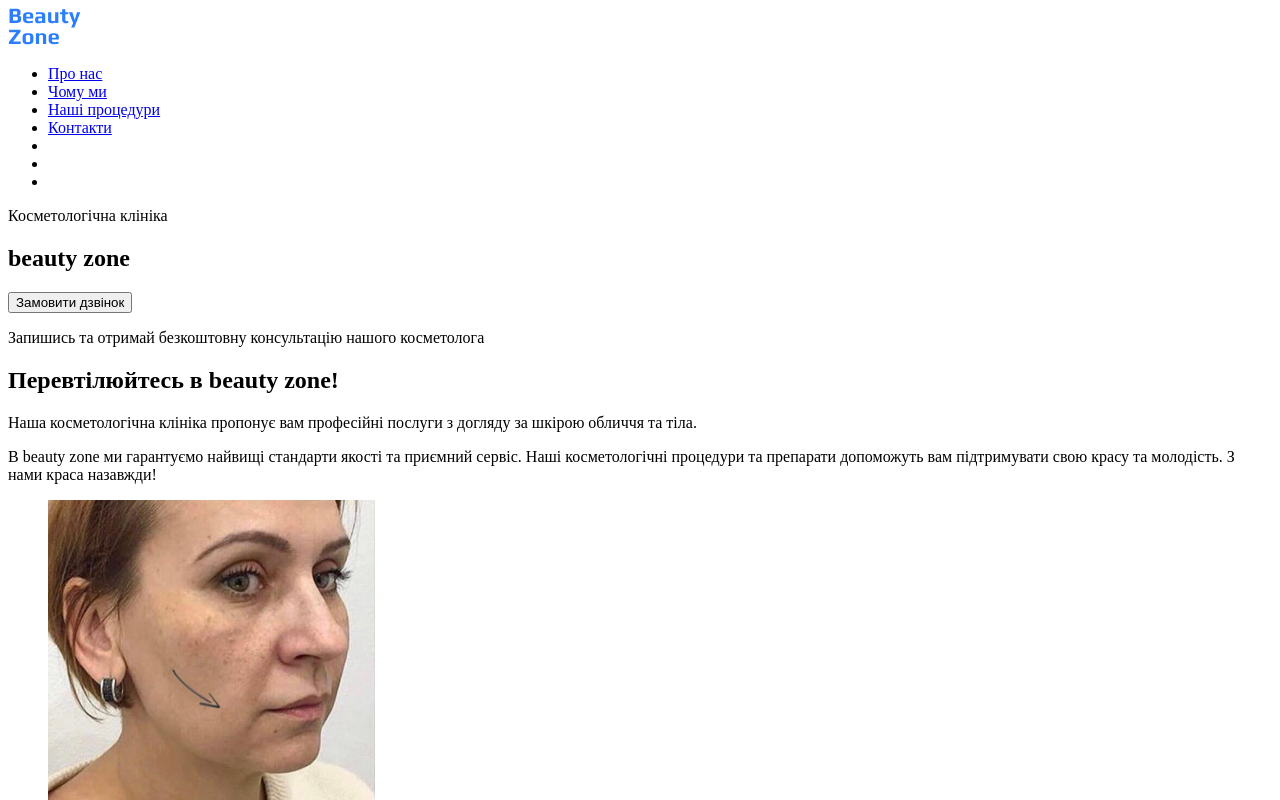
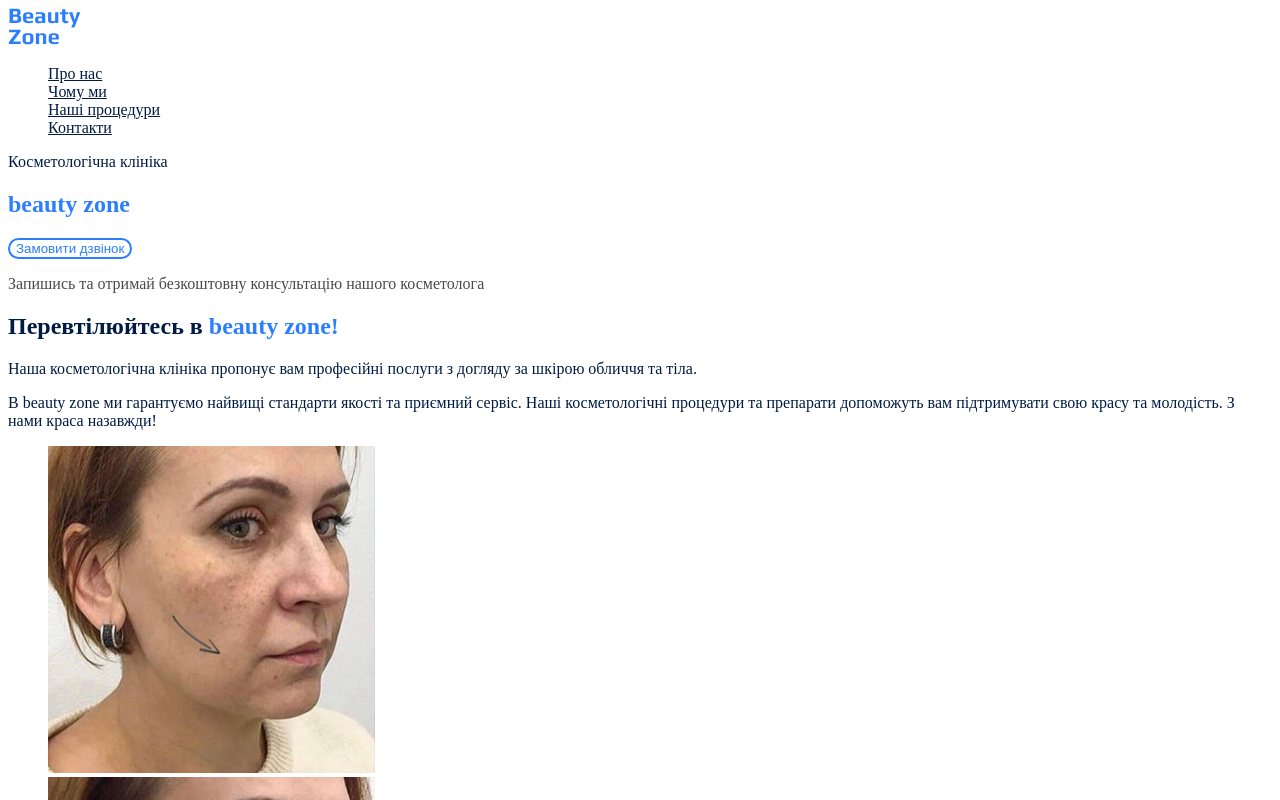
Before and after one commit to DimaPo5/genius-homework-1, a plain HTML site: page index.html in a window 1280 px wide. Both pictures are taken after a click on the button "Замовити дзвінок". Shown: the top 800 px of the page. Drawn offline with Linux system fonts and the light colour scheme.

Commit message:
add class in css

```diff
--- /dev/null
+++ b/css/styles.css
@@ -0,0 +1,74 @@
+:root {
+  --color-white: #fff;
+  --color-blue-light: #2b7fff;
+  --color-blue-dark: #011c44;
+  --color-gray-light: #4a4a4a;
+  --color-gray-dark: #747272;
+}
+
+ul {
+  list-style-type: none;
+}
+
+/* button */
+.button {
+  border-radius: 32px;
+  background: var(--color-blue-light, #2b7fff);
+  color: var(--color-white, #fff);
+  cursor: pointer;
+}
+.button:hover {
+  border-radius: 32px;
+  border: 2px solid var(--color-blue-light);
+  background: transparent;
+  color: var(--color-blue-light);
+}
+.button:focus {
+  border-radius: 32px;
+  border: 2px solid var(--color-blue-light);
+  background: transparent;
+  color: var(--color-blue-light);
+}
+/* link */
+.link {
+  color: var(--color-blue-dark);
+}
+.link:hover {
+  color: var(--color-blue-light);
+}
+
+.clinic-text {
+  color: var(--color-blue-dark);
+}
+/* hero */
+.hero-title {
+  color: var(--color-blue-light);
+}
+.clinic-text-advantages {
+  color: var(--color-gray-light);
+}
+/* title-text */
+.title-text {
+  color: var(--color-blue-dark);
+}
+.title-text .accent {
+  color: var(--color-blue-light);
+}
+
+.adventages-list {
+  color: var(--color-blue-dark);
+}
+
+/* footer section */
+.link-footer {
+  color: var(--color-white);
+}
+.link-footer:hover {
+  color: var(--color-blue-light);
+}
+.link-footer:focus {
+  color: var(--color-blue-light);
+}
+.address-copyright {
+  color: var(--color-gray-dark);
+}
--- a/index.html
+++ b/index.html
@@ -5,19 +5,19 @@
 	<meta charset="UTF-8">
 	<meta name="viewport" content="width=device-width, initial-scale=1.0">
 	<title>Beauty Zone</title>
+	<link rel="stylesheet" href="./css/styles.css">
 </head>
 
 <body>
-
 	<header>
 		<nav>
 			<!-- logo  -->
 			<a href="/"><img src="./images/logo.svg" alt="Beauty Zone"></a>
 			<ul>
-				<li> <a href="#beauty-zone-section">Про нас</a></li>
-				<li> <a href="#advantages-section">Чому ми</a></li>
-				<li> <a href="#procedures-section">Наші процедури</a></li>
-				<li> <a href="#contacts-section">Контакти</a></li>
+				<li> <a class='link' href="#beauty-zone-section">Про нас</a></li>
+				<li> <a class='link' href="#advantages-section">Чому ми</a></li>
+				<li> <a class='link' href="#procedures-section">Наші процедури</a></li>
+				<li> <a class='link' href="#contacts-section">Контакти</a></li>
 				<!-- tel -->
 				<li><a href="tel:+38(096)0000007"></a></li>
 				<!-- facebook -->
@@ -30,17 +30,18 @@
 	</header>
 	<main>
 		<section>
-			<p>Косметологічна клініка</p>
-			<h1>beauty
+			<p class='clinic-text'>Косметологічна клініка</p>
+			<h1 class='hero-title'>beauty
 				zone</h1>
-			<button type='button'>Замовити дзвінок</button>
-			<p>Запишись та отримай безкоштовну консультацію нашого косметолога</p>
+			<button class='button' type='button'>Замовити дзвінок</button>
+			<p class='clinic-text-advantages'>Запишись та отримай безкоштовну консультацію нашого косметолога</p>
 		</section>
 		<section id='beauty-zone-section'>
-			<h2>Перевтілюйтесь в beauty zone! </h2>
-			<p>Наша косметологічна клініка пропонує вам професійні послуги
+			<h2 class='title-text'>Перевтілюйтесь в <span class='accent'>beauty zone!</span> </h2>
+			<p class='adventages-list'>Наша косметологічна клініка пропонує вам професійні послуги
 				з догляду за шкірою обличчя та тіла. </p>
-			<p>B <span>beauty zone</span> ми гарантуємо найвищі стандарти якості
+			<p class='adventages-list'>B <span class='beauty-zone-bold'>beauty zone</span> ми гарантуємо найвищі стандарти
+				якості
 				та приємний сервіс. Наші косметологічні процедури та препарати допоможуть вам підтримувати свою красу та
 				молодість.
 				З нами краса назавжди!</p>
@@ -54,8 +55,8 @@
 			</ul>
 		</section>
 		<section id='advantages-section'>
-			<h2>Чому люди
-				<span>обирають нас</span>
+			<h2 class='title-text'>Чому люди
+				<span class='accent'>обирають нас</span>
 			</h2>
 			<ul>
 				<li>
@@ -70,7 +71,7 @@
 			</ul>
 		</section>
 		<section id='procedures-section'>
-			<h2>Наші <span>процедури</span></h2>
+			<h2 class='title-text'>Наші <span class='accent'>процедури</span></h2>
 			<ul>
 				<li>
 					<p>Маски
@@ -81,7 +82,7 @@
 			</ul>
 		</section>
 		<section id='contacts-section'>
-			<h2>Як нас <span>знайти</span></h2>
+			<h2 class='title-text'>Як нас <span class='accent'>знайти</span></h2>
 			<iframe
 				src="https://www.google.com/maps/embed?pb=!1m18!1m12!1m3!1d2540.9325719461126!2d30.5181753!3d50.4423566!2m3!1f0!2f0!3f0!3m2!1i1024!2i768!4f13.1!3m3!1m2!1s0x40d4cef8b5f6338d%3A0x25c7f06ad686451c!2z0LHRg9C7LiDQotCw0YDQsNGB0LAg0KjQtdCy0YfQtdC90LrQviwgNSwg0JrQuNC10LIsIDAyMDAw!5e0!3m2!1sru!2sua!4v1699812825263!5m2!1sru!2sua"
 				width="600" height="480" allowfullscreen="" loading="lazy" referrerpolicy="no-referrer-when-downgrade"></iframe>
@@ -91,17 +92,17 @@
 		<nav>
 			<a href="/"><img src="./images/logo.svg" alt="Beauty Zone"></a>
 			<ul>
-				<li> <a href="#beauty-zone-section">Про нас</a></li>
-				<li> <a href="#advantages-section">Чому ми</a></li>
-				<li> <a href="#procedures-section">Наші процедури</a></li>
-				<li> <a href="#contacts-section">Контакти</a></li>
+				<li> <a class='link-footer' href="#beauty-zone-section">Про нас</a></li>
+				<li> <a class='link-footer' href="#advantages-section">Чому ми</a></li>
+				<li> <a class='link-footer' href="#procedures-section">Наші процедури</a></li>
+				<li> <a class='link-footer' href="#contacts-section">Контакти</a></li>
 			</ul>
 		</nav>
 		<address>
 			<ul>
-				<li><a href="tel:+38(096)0000007">+ 38 (096) 000 00 07</a></li>
-				<li><a href="mailto:beautyzone@gmail.com">beautyzone@gmail.com</a></li>
-				<li><a href="https://maps.app.goo.gl/BLaH9gaQ2BC1n5J57" target='_blank'>Україна, м. Київ,
+				<li><a class='link-footer' href="tel:+38(096)0000007">+ 38 (096) 000 00 07</a></li>
+				<li><a class='link-footer' href="mailto:beautyzone@gmail.com">beautyzone@gmail.com</a></li>
+				<li><a class='link-footer' href="https://maps.app.goo.gl/BLaH9gaQ2BC1n5J57" target='_blank'>Україна, м. Київ,
 						вул. Тараса Шевченка 5</a></li>
 				<li><a href="tel:+38(096)0000007"></a></li>
 				<!-- facebook -->
@@ -109,8 +110,8 @@
 				<!-- instagram -->
 				<li><a href="#"></a></li>
 			</ul>
-			<a href="" target='_blank'>Політика конфіденційності</a>
-			<p>&copy; 2022 Дані захищені</p>
+			<a class='link-footer' href="#" target='_blank'>Політика конфіденційності</a>
+			<p class='address-copyright'>&copy; 2022 Дані захищені</p>
 		</address>
 	</footer>
 </body>
--- a/styles.css
+++ /dev/null
@@ -1,3 +0,0 @@
-:root {
-  --colr-white: #ffffff;
-}
```
